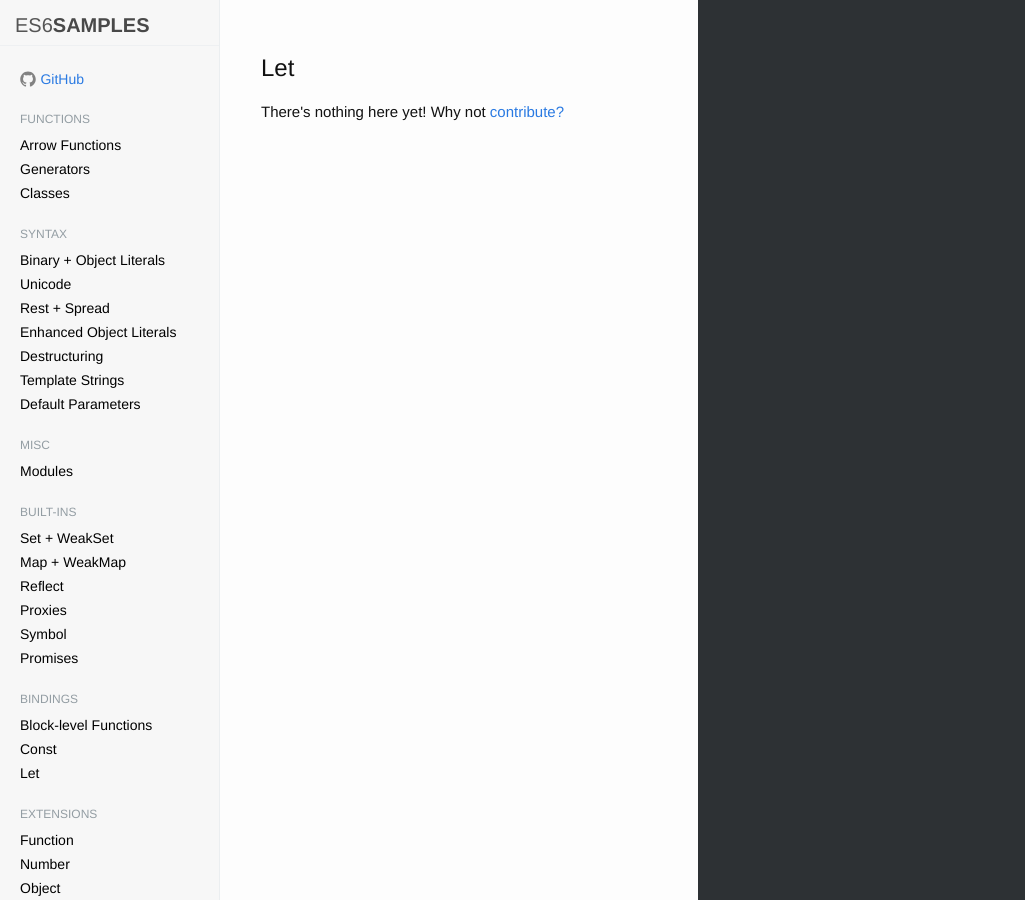
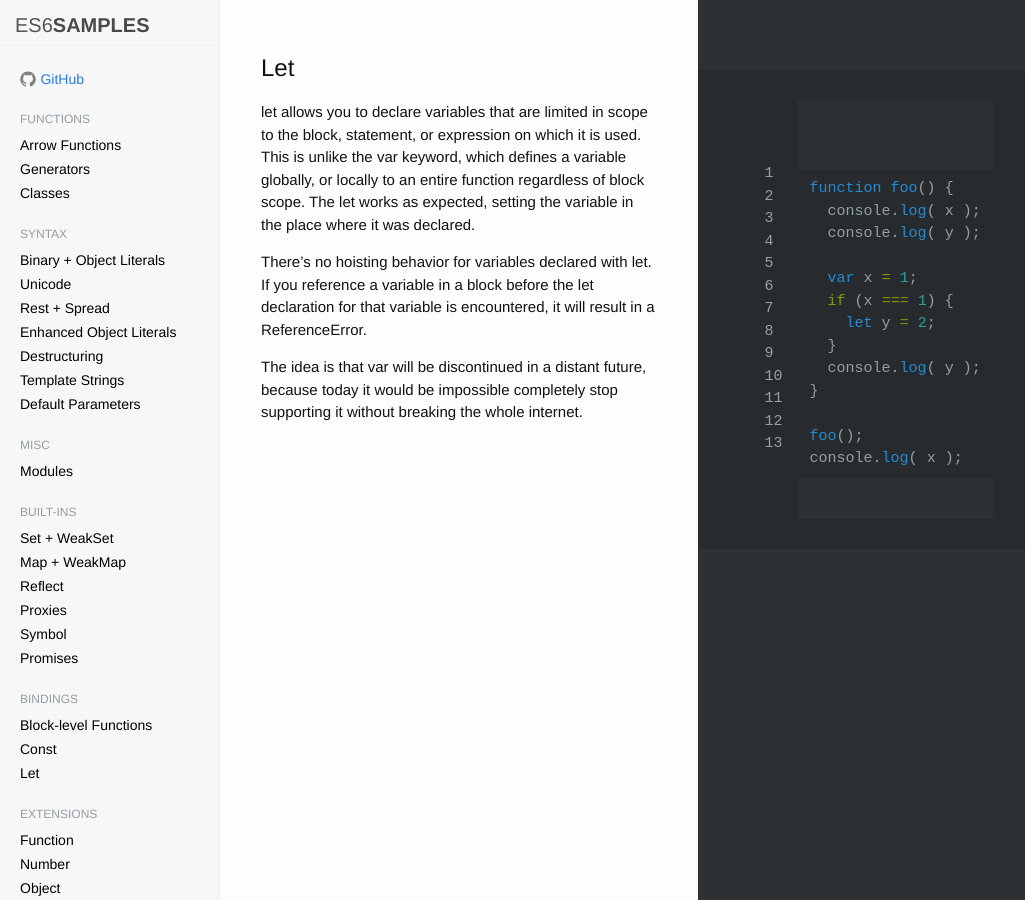
Before and after one commit to ddoolin/ES6Samples, a Jekyll site: the page built from _posts/2015-04-18-let.html, in a window 1280 px wide. Shown: the whole page, without its empty margins (0-1025 px from the left). Built offline with Jekyll 4.4.1, drawn with Linux system fonts in a browser that asks for light colours; nearby versions of some CDN libraries.

Commit message:
adding let keyword description

```diff
--- a/_posts/2015-04-18-let.html
+++ b/_posts/2015-04-18-let.html
@@ -7,8 +7,29 @@ categories: bindings
 <div class="sample-area">
   <div class="copy">
     <h1>Let</h1>
-    <p>There's nothing here yet! Why not <a href="https://github.com/ddoolin/ES6Samples">contribute?</a></p>
+    {% markdown %}
+let allows you to declare variables that are limited in scope to the block, statement, or expression on which it is used. This is unlike the var keyword, which defines a variable globally, or locally to an entire function regardless of block scope. The let works as expected, setting the variable in the place where it was declared.
+
+There's no hoisting behavior for variables declared with let. If you reference a variable in a block before the let declaration for that variable is encountered, it will result in a ReferenceError.
+
+The idea is that var will be discontinued in a distant future, because today it would be impossible completely stop supporting it without breaking the whole internet.
+{% endmarkdown %}
   </div>
   <div class="code">
+  	{% highlight javascript linenos %}
+function foo() {
+  console.log( x );
+  console.log( y );
+
+  var x = 1;
+  if (x === 1) {
+    let y = 2;
+  }
+  console.log( y );
+}
+
+foo();
+console.log( x );
+{% endhighlight %}
   </div>
 </div>
```
